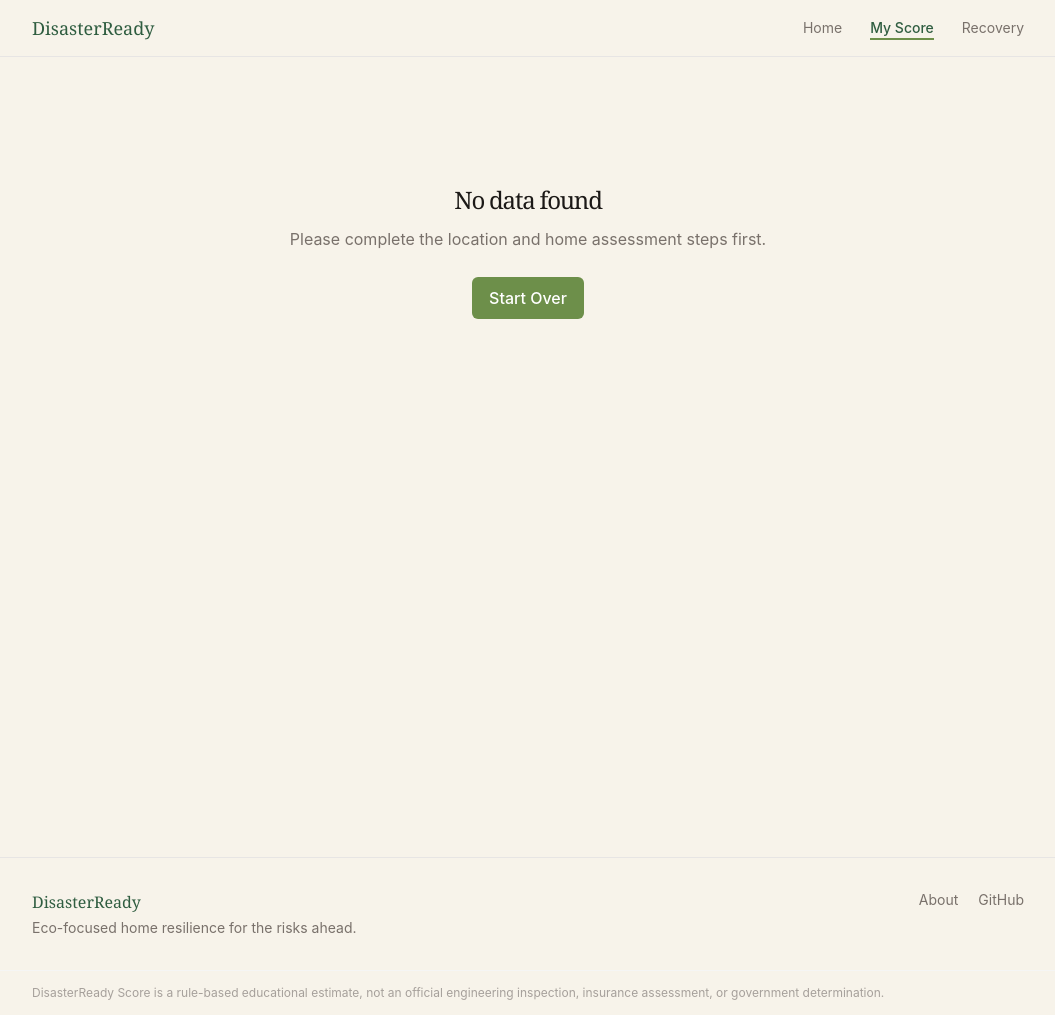
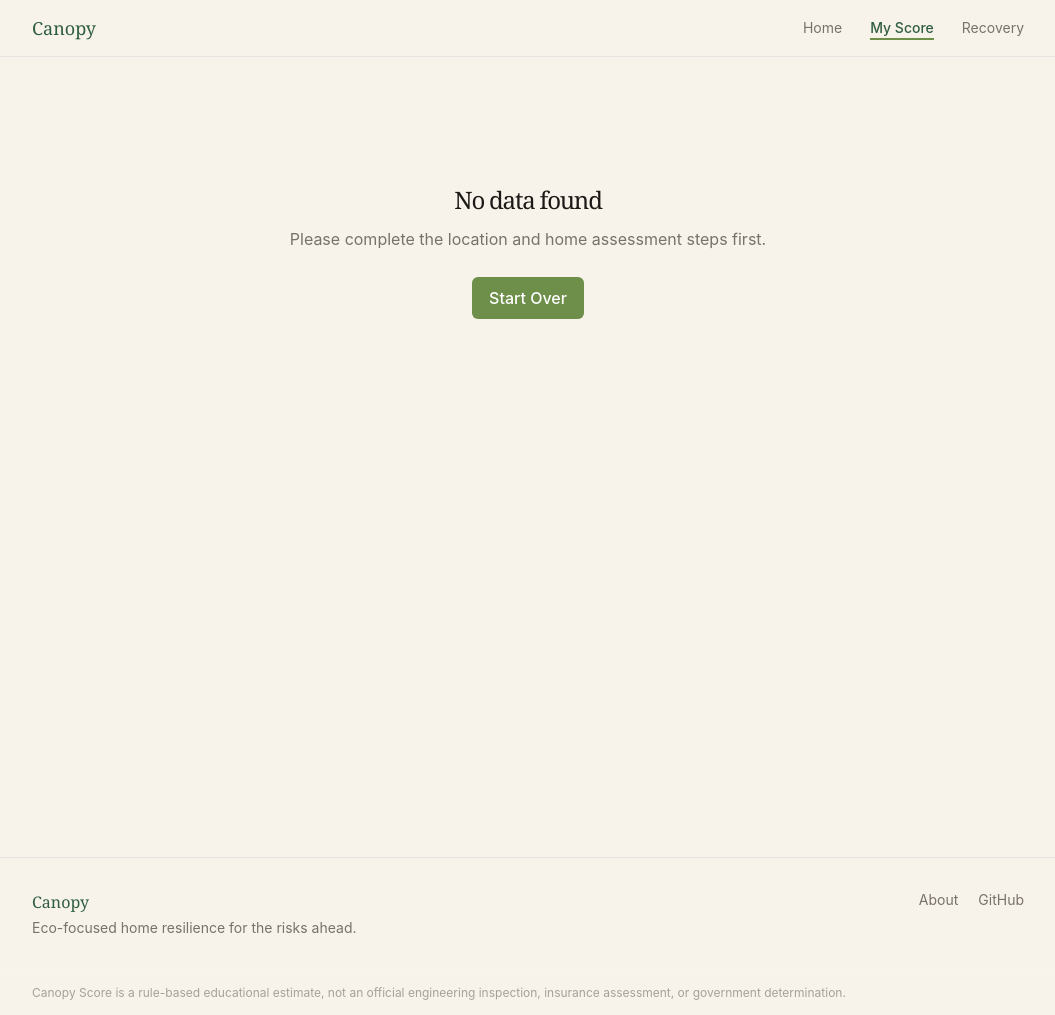
Before and after one commit to mnjoo-real/genius-coding-2000, a React (Vite) app: page /dashboard in a window 1280 px wide. Shown: the whole page, without its empty margins (112-1167 px from the left). Built offline with nearby package versions, Linux system fonts and the light colour scheme.

Commit message:
Product name changed

```diff
--- a/src/components/layout/Footbar.jsx
+++ b/src/components/layout/Footbar.jsx
@@ -4,7 +4,7 @@ export default function Footbar() {
       <div className="mx-auto max-w-5xl px-4 py-8 flex flex-col gap-4 sm:flex-row sm:items-start sm:justify-between">
 
         <div className="flex flex-col gap-1">
-          <span className="font-display text-base text-forest">DisasterReady</span>
+          <span className="font-display text-base text-forest">Canopy</span>
           <span className="text-sm text-stone-500">Eco-focused home resilience for the risks ahead.</span>
         </div>
 
@@ -17,7 +17,7 @@ export default function Footbar() {
 
       <div className="border-t border-stone-100">
         <p className="mx-auto max-w-5xl px-4 py-3 text-xs text-stone-400 leading-relaxed">
-          DisasterReady Score is a rule-based educational estimate, not an official engineering inspection, insurance assessment, or government determination.
+          Canopy Score is a rule-based educational estimate, not an official engineering inspection, insurance assessment, or government determination.
         </p>
       </div>
     </footer>
--- a/src/components/layout/Navbar.jsx
+++ b/src/components/layout/Navbar.jsx
@@ -35,7 +35,7 @@ export default function Navbar() {
       <div className="mx-auto max-w-5xl px-4 flex items-center justify-between h-14">
 
         <Link to="/" className="no-underline font-display text-lg text-forest hover:text-forest">
-          DisasterReady
+          Canopy
         </Link>
 
         {/* Desktop */}
--- a/src/components/score/ScoreGauge.jsx
+++ b/src/components/score/ScoreGauge.jsx
@@ -35,7 +35,7 @@ export default function ScoreGauge({ score = 0, size = 'md' }) {
       height={px}
       viewBox={`0 0 ${px} ${px}`}
       role="img"
-      aria-label={`DisasterReady Score: ${clamped} out of 100`}
+      aria-label={`Canopy Score: ${clamped} out of 100`}
     >
       {/* Background track */}
       <circle
--- a/src/pages/ScoreDashboard.jsx
+++ b/src/pages/ScoreDashboard.jsx
@@ -191,7 +191,7 @@ export default function ScoreDashboard() {
   return (
     <main className="min-h-screen bg-parchment px-6 py-16">
         <div className="mx-auto max-w-5xl">
-          <h1 className="text-3xl">Your DisasterReady Score</h1>
+          <h1 className="text-3xl">Your Canopy Score</h1>
           <p className="mt-2 text-stone-500">Based on your location and home assessment.</p>
 
           <div className="mt-10 flex flex-col gap-10">
```
Also changed, not shown: 1 other file (tests, documents, lock files or other folders).
